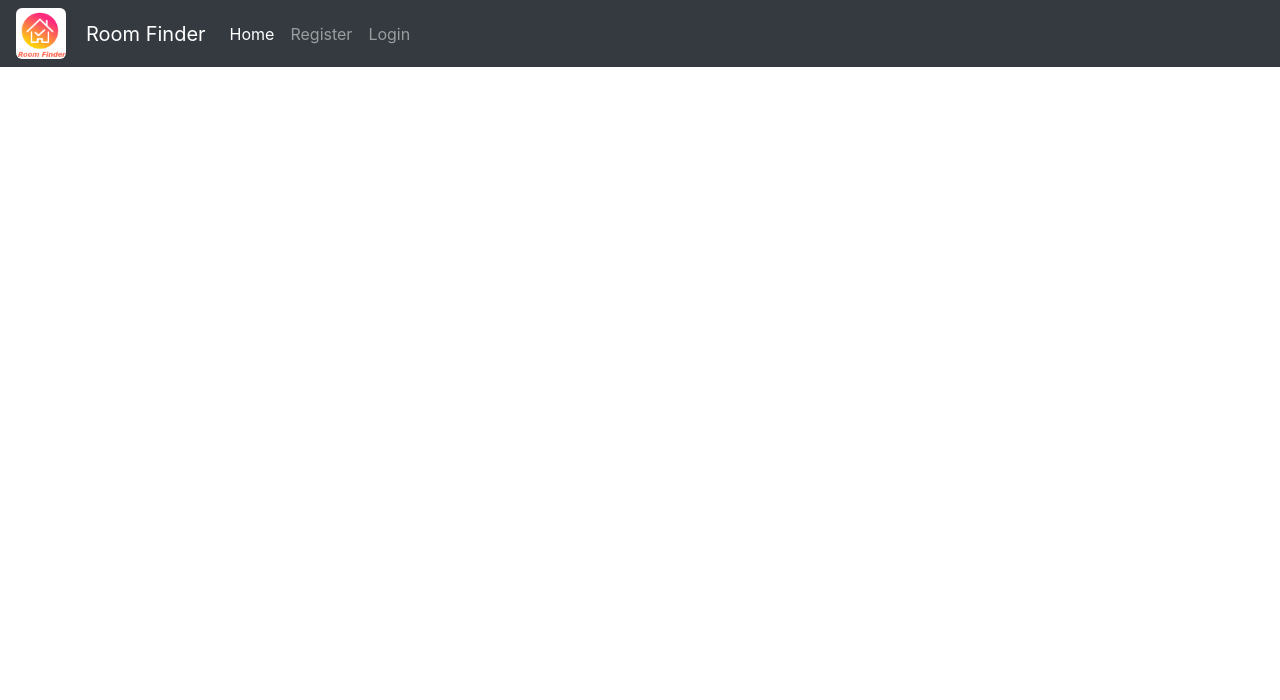
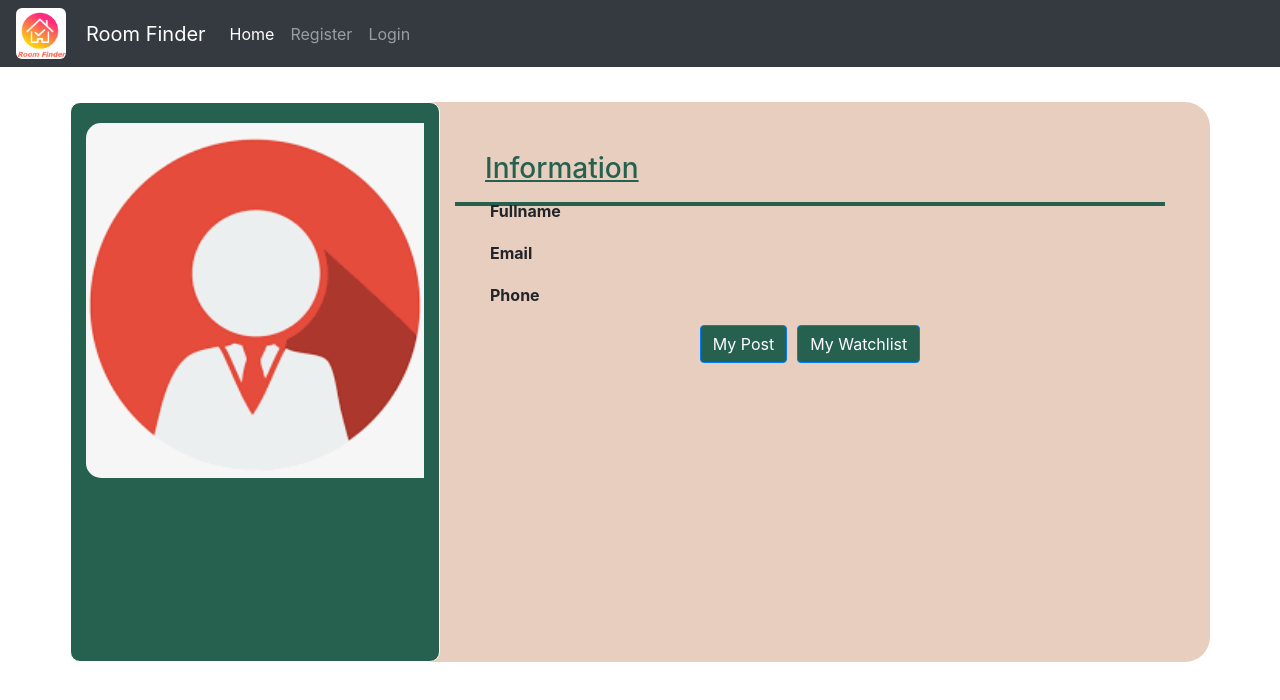
Before and after one commit to SudipRai/RoomFinder-Frontend-React-, a React (Create React App) app: page /profile in a window 1280 px wide. Shown: the top 700 px of the page. Built offline with nearby package versions, Linux system fonts and the light colour scheme; no server answers.

Commit message:
Profile showing completed

```diff
--- a/src/Container/Profile.js
+++ b/src/Container/Profile.js
@@ -4,19 +4,19 @@ import Register from './Register';
 import Login from './Login'
 import {Route} from 'react-router-dom'
 import axios from 'axios';
-import '../custom.css';
+
 import Carousel from 'react-bootstrap/Carousel'
 
 class Profile extends Component{
     state = {
         profile : [],
-        userID:"{localStorage.getItem('userID')}",
+        id:localStorage.getItem('userID'),
         config : {
             headers : {'authorization': `Bearer ${localStorage.getItem('token')}`}
         }
 }
 componentDidMount(){
-    axios.get("http://localhost:90/user/"+this.state.userID, this.state.config)
+    axios.get("http://localhost:90/user/"+ this.state.id, this.state.config)
     .then((response)=>{
         console.log(response)
         this.setState({
@@ -29,17 +29,16 @@ componentDidMount(){
 }
 render(){
     return(
-        this.state.profile.map((pro)=>{
 
-            return (
-<div class="container pro">
-	<div class="row">
+      <div>
+<div class="container-md pro">
+	<div className="row">
 		<div class="col-md-4 prohalf">
 			<div class="proimg">
 				<img src="images.png"/>
 			</div>
 			<div class="proname">
-				<p>{pro.fullname}</p>
+				<p>{this.state.profile.fullname}</p>
 			</div>
 
 		</div>
@@ -47,11 +46,13 @@ render(){
 			<div class="myinfo">
 				<h3>Information</h3>
 				<label class="prolabel">Fullname</label>
-				<p>{pro.fullname}</p>
+
+				<p>{this.state.profile.fullname}</p>
+
 				<label class="prolabel">Email</label>
-				<p>{pro.email}</p>
+				<p>{this.state.profile.email}</p>
 				<label class="prolabel">Phone</label>
-				<p>{pro.phone}</p>
+				<p>{this.state.profile.phone}</p>
 				</div>
 				<hr class="hr1"></hr>
 				<div class="buttons">
@@ -62,8 +63,7 @@ render(){
 
 		</div>
 	</div>
-            )
-        })
+    </div>
 
     )}
 }
--- a/src/Header/Header.js
+++ b/src/Header/Header.js
@@ -48,7 +48,7 @@ else{
 
       <a class="nav-item nav-link active" href="/home">Home <span class="sr-only">(current)</span></a>
       <a class="nav-item nav-link" href="/addroom">Add Room</a>
-      <a class="nav-item nav-link" href="/addroom">My Profile</a>
+      <a class="nav-item nav-link" href="/profile">My Profile</a>
       <a class="nav-item nav-link" onClick={this.logout} href="/logout">Logout</a>
 
     </div>
--- a/src/custom.css
+++ b/src/custom.css
@@ -225,3 +225,64 @@ text-align: right;
 	height: 90vh;
 	border-radius: 0;
   }
+
+
+.myinfo{
+  margin-left: 30px;
+  margin-top: 50px;
+  display: block;
+  text-align: left;
+}
+h3{
+  text-decoration: underline;
+  color: #266150;
+
+}
+.prolabel{
+  font-weight: bold;
+  width: 100%;
+}
+.buttons {
+  text-align: center;
+  align-items: center;
+
+}
+.buttons button{
+  background-color: #266150;
+  margin: 5px;
+}
+hr.hr1{
+border:2px solid #266150;
+}
+
+
+.prohalf{
+background-color: #266150;
+border: 1px solid white;
+border-radius: 10px;
+  height: 70vh;
+}
+.pro{
+  width: 100%;
+  height: 70vh;
+  background-color: #E8CEBF;
+  border-radius: 25px;
+  margin-top: 35px;
+}
+.proimg img{
+  width: 100%;
+  margin-top: 20px;
+}
+.proname{
+  text-align: center;
+
+}
+.proname p{
+  font-weight: bolder;
+  font-size: 24px;
+  color: white;
+  margin: 5px;
+}
+.row{
+  width: 100%;;
+}
```
Also changed, not shown: public/images.png (added).
